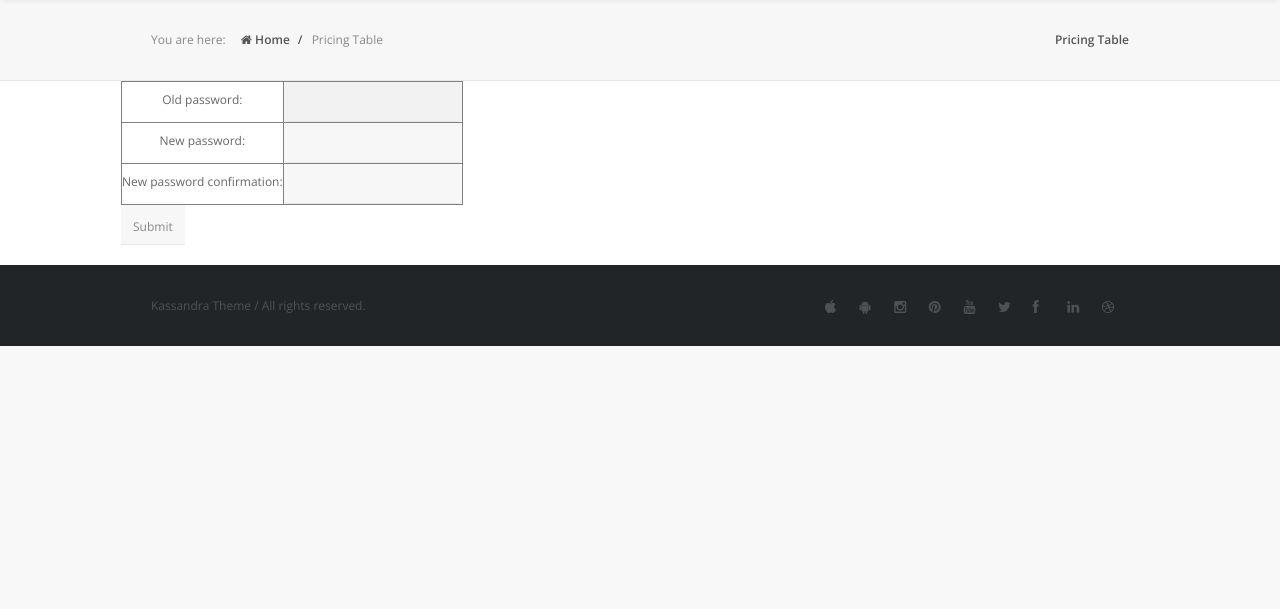
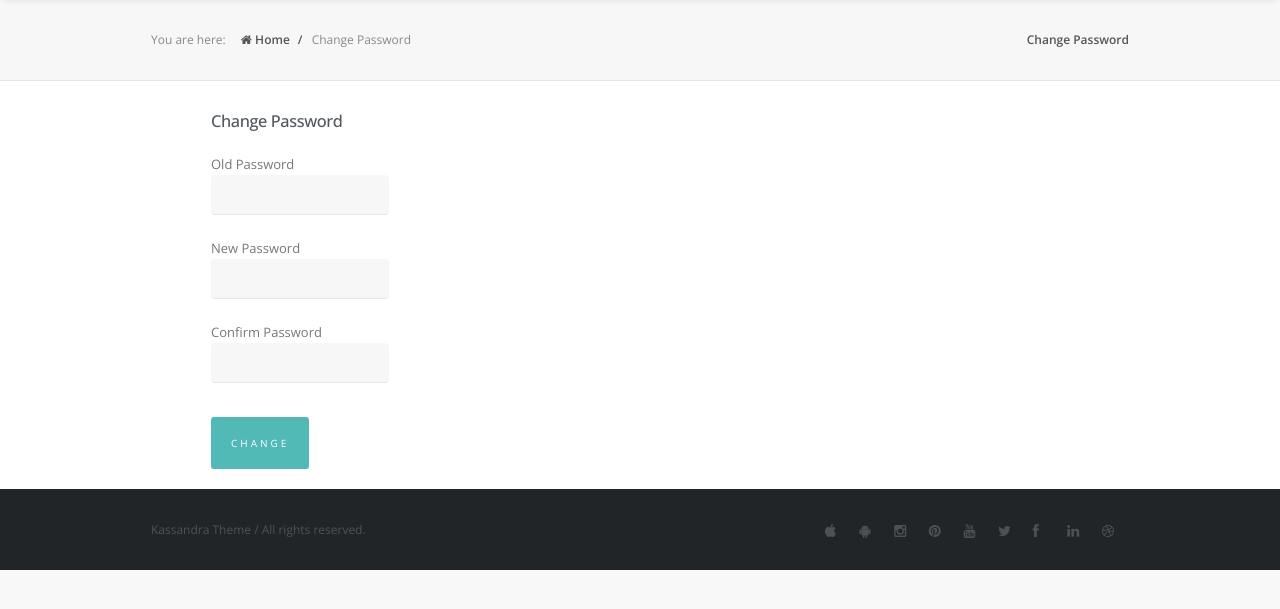
Before and after one commit to tonyukuk-software/kassandraproject, a Django app: a page that uses kassandraproject/templates/registration/password_change_form.html in a window 1280 px wide. Shown: the part 131-740 px from the top of the page. Run offline with Django 3.2, Linux system fonts and the light colour scheme; the visitor is signed in with stand-in values (Sample User, id 1); parts of the project's set-up code (start-up, migrations or seed data) failed here and were passed over; some libraries are stand-ins or nearby versions.

Commit message:
KS-32 Password Change Design  - updated password_change_form.html  - fixed edit_member_profile.html

```diff
--- a/kassandraproject/templates/registration/password_change_form.html
+++ b/kassandraproject/templates/registration/password_change_form.html
@@ -10,29 +10,87 @@
                 <div class="breadcrumbs">You are here:
                     <ul>
                         <li><a href="/"><i class="fa fa-home"></i> Home</a></li>
-                        <li>Pricing Table</li>
+                        <li>Change Password</li>
                     </ul>
                 </div>
             </div>
 
             <div class="span6">
-                <div class="page-name">Pricing Table	</div>
+                <div class="page-name">Change Password</div>
             </div>
         </div>
     </div>
 {% endblock %}
 
 {% block body_block %}
+    <!-- Left sidebar -->
+
+    <!-- MAIN CONTENT -->
+    <div class="span12">
+
+        <div id="post-3779" class="post-3779 page type-page status-publish hentry instock">
+
+            <div class="main-row wpb_row vc_row-fluid     padding-top-0    ">
+
+
+                <div class="vc_span12 wpb_column column_container">
+                    <div class="wpb_wrapper">
+                        <div class="empty-space"></div>
+                        <div class="wpb_row vc_row-fluid">
+                            <div class="vc_span6 wpb_column column_container">
+                                <div class="wpb_wrapper">
+                                    <h3>Change Password</h3>
                                     {% if form.errors %}
-        <p>Error</p>
+                                        <p>{{ form.errors }}</p>
                                     {% endif %}
-<form method='POST'>
+                                    <form method='POST' enctype="multipart/form-data">
                                         {% csrf_token %}
-    <table border=1>
-        {{ form }}
-    </table>
-    <input type='submit' value='Submit'/>
+                                        <p>Old Password<br/>
+                                                    <span class="wpcf7-form-control-wrap"><input id="id_old_password"
+                                                                                                 name="old_password"
+                                                                                                 type="password"
+                                                                                                 value=""
+                                                                                                 style="width: 100%; margin-top: -0.6px"
+                                                                                                 class="wpcf7-form-control wpcf7-text wpcf7-validates-as-required"
+                                                                                                 aria-required="true"></span>
+                                        </p>
+
+                                        <p>New Password<br/>
+                                                    <span class="wpcf7-form-control-wrap"><input id="id_new_password2"
+                                                                                                 name="new_password2"
+                                                                                                 type="password"
+                                                                                                 value=""
+                                                                                                 style="width: 100%; margin-top: -0.6px"
+                                                                                                 class="wpcf7-form-control wpcf7-text wpcf7-validates-as-required"
+                                                                                                 aria-required="true"></span>
+                                        </p>
+
+                                        <p>Confirm Password<br/>
+                                                    <span class="wpcf7-form-control-wrap"><input id="id_new_password1"
+                                                                                                 name="new_password1"
+                                                                                                 type="password"
+                                                                                                 value=""
+                                                                                                 style="width: 100%; margin-top: -0.6px"
+                                                                                                 class="wpcf7-form-control wpcf7-text wpcf7-validates-as-required"
+                                                                                                 aria-required="true"></span>
+                                        </p>
+                                        <input type='submit' class="wpcf7-form-control wpcf7-submit"
+                                               name="profile_photo" value='Change'/>
                                     </form>
+                                </div>
+                            </div>
+                        </div>
+                        <div class="empty-space"></div>
+                        <div class="wpb_separator wpb_content_element"></div>
+                    </div>
+                </div>
+            </div>
+
+        </div>
+
+    </div>
+
+    <!-- Right sidebar -->
 {% endblock %}
 
 {% block quote_section_block %} {% endblock %}
```
Also changed, not shown: member/templates/edit_member_profile.html (+2 -6 lines). Lines whose indentation alone changed are shown as unchanged.
